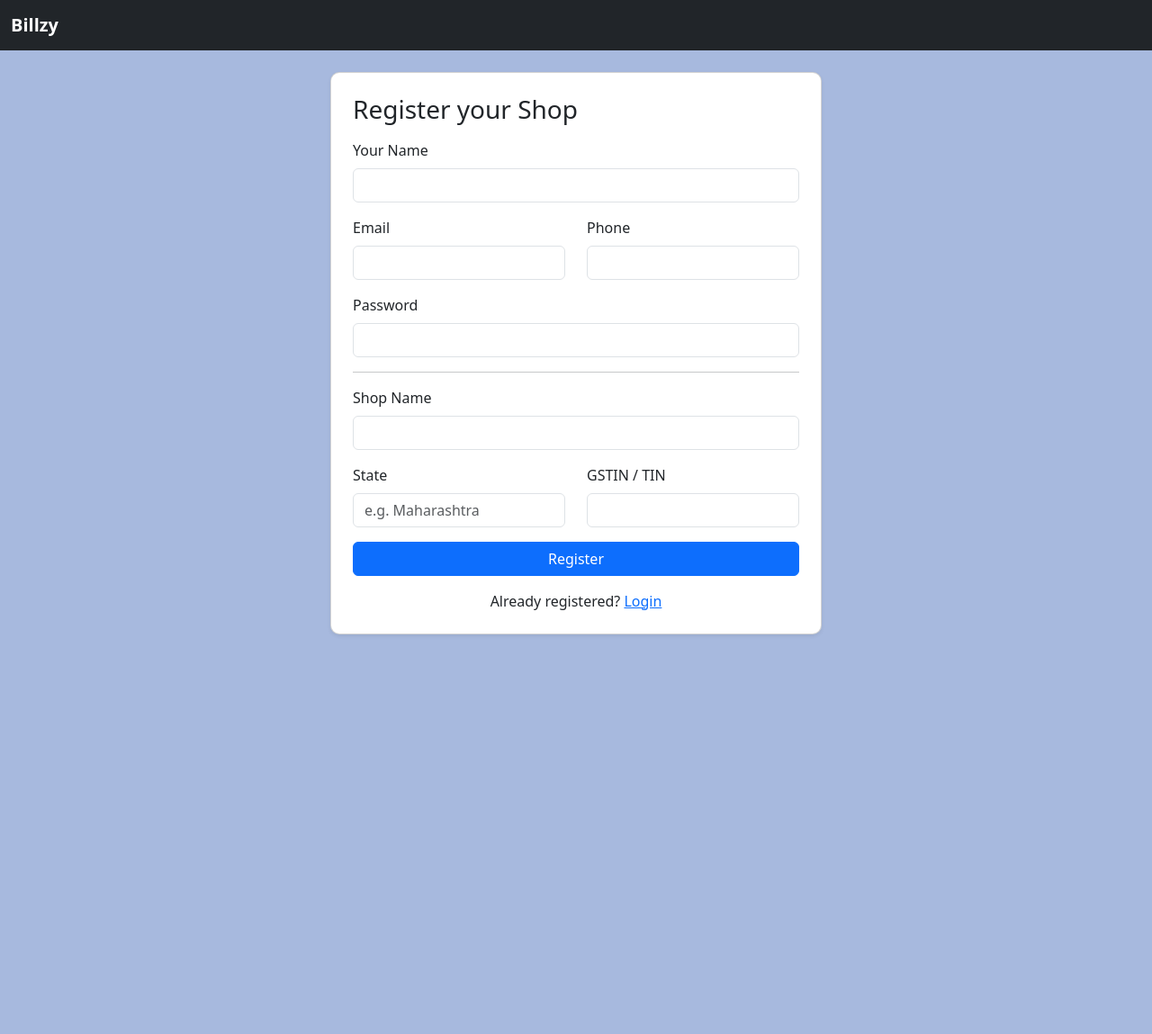
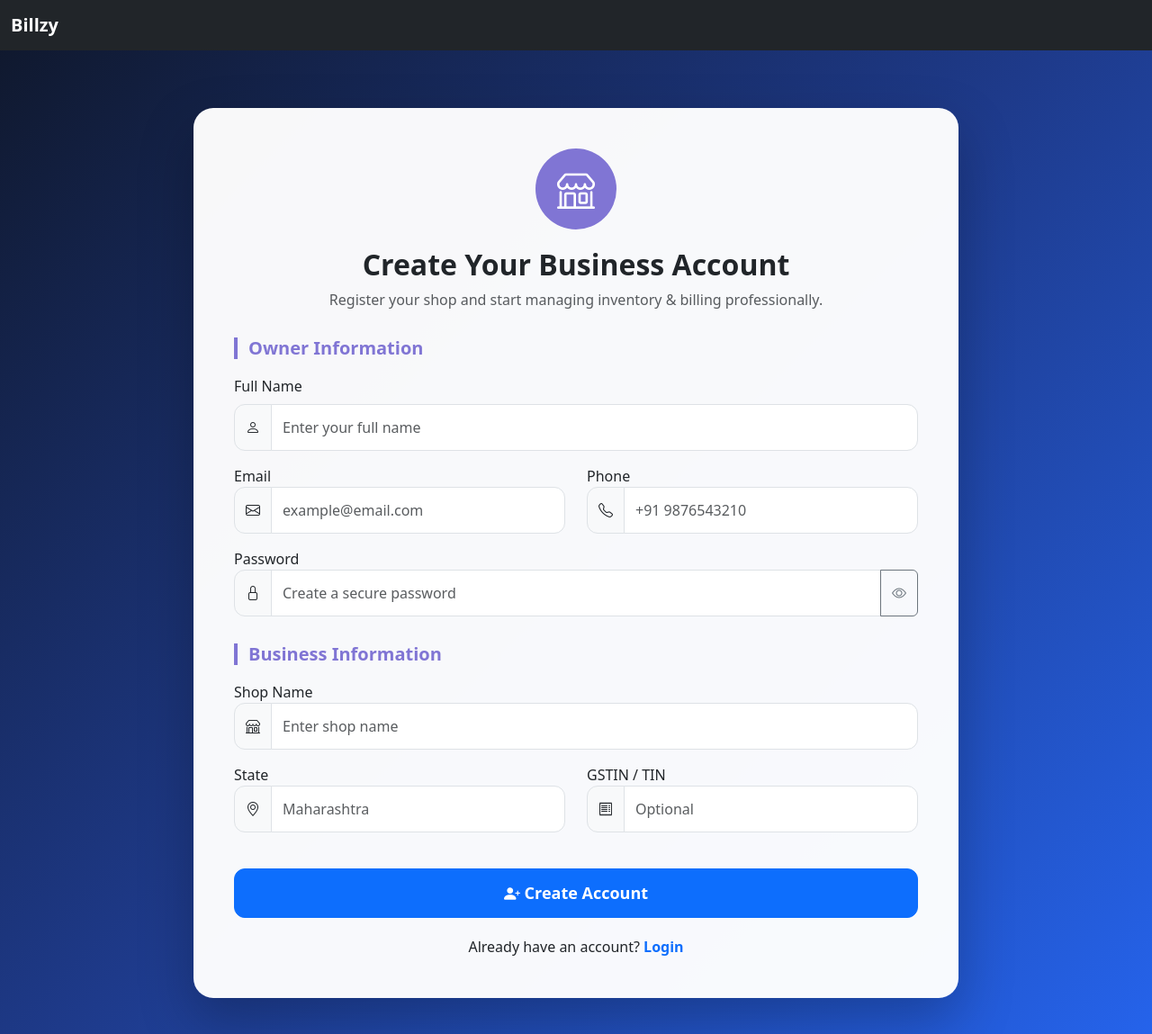
Before and after one commit to savita-ghatte/FYA_Billzy_Team2, a Flask app: page /register in a window 1280 px wide. Shown: the whole page at 90% size. Before the commit the page ends 706 px from the top, so only its background shows below. Run offline with Flask 3, Linux system fonts and the light colour scheme.

Commit message:
Update register.html

```diff
--- a/templates/register.html
+++ b/templates/register.html
@@ -1,52 +1,359 @@
 {% extends "base.html" %}
-{% block title %}Register{% endblock %}
+{% block title %}Register | Billzy{% endblock %}
+
 {% block content %}
-<div class="row justify-content-center">
-  <div class="col-md-6">
-    <div class="card shadow-sm">
-      <div class="card-body p-4">
-        <h3 class="mb-3">Register your Shop</h3>
+
+<link rel="stylesheet"
+href="https://cdn.jsdelivr.net/npm/bootstrap-icons@1.11.3/font/bootstrap-icons.min.css">
+
+<style>
+
+body{
+    background:linear-gradient(135deg,#0f172a,#1e3a8a,#2563eb);
+    min-height:100vh;
+}
+
+.register-container{
+    min-height:90vh;
+    display:flex;
+    align-items:center;
+    justify-content:center;
+    padding:40px 0;
+}
+
+.register-card{
+
+    width:100%;
+    max-width:850px;
+    border:none;
+    border-radius:22px;
+    background:rgba(255,255,255,.97);
+    box-shadow:0 25px 60px rgba(0,0,0,.25);
+
+}
+
+.card-body{
+    padding:45px;
+}
+
+.logo{
+
+    width:90px;
+    height:90px;
+    background:#8075d4;
+    color:white;
+    border-radius:50%;
+    display:flex;
+    justify-content:center;
+    align-items:center;
+    margin:auto;
+    font-size:42px;
+    margin-bottom:20px;
+
+}
+
+.section-title{
+
+    font-weight:700;
+    color:#8075d4;
+    margin:30px 0 18px;
+    border-left:4px solid #8075d4;
+    padding-left:12px;
+
+}
+
+.input-group-text{
+
+    background:#f8f9fa;
+    border-radius:12px 0 0 12px;
+
+}
+
+.form-control{
+
+    height:52px;
+    border-radius:0 12px 12px 0;
+
+}
+
+.form-control:focus{
+
+    border-color:#2563eb;
+    box-shadow:0 0 12px rgba(37,99,235,.2);
+
+}
+
+.btn-register{
+
+    height:55px;
+    border-radius:12px;
+    font-size:18px;
+    font-weight:600;
+    transition:.3s;
+
+}
+
+.btn-register:hover{
+
+    transform:translateY(-2px);
+    box-shadow:0 12px 25px rgba(37,99,235,.35);
+
+}
+
+.footer-text{
+
+    text-align:center;
+    margin-top:20px;
+
+}
+
+.footer-text a{
+
+    text-decoration:none;
+    font-weight:600;
+
+}
+
+.footer-text a:hover{
+
+    text-decoration:underline;
+
+}
+
+</style>
+
+<div class="container register-container">
+
+<div class="card register-card">
+
+<div class="card-body">
+
+<div class="logo">
+
+<i class="bi bi-shop"></i>
+
+</div>
+
+<h2 class="text-center fw-bold">
+Create Your Business Account
+</h2>
+
+<p class="text-center text-muted">
+Register your shop and start managing inventory & billing professionally.
+</p>
+
 <form method="POST">
+
+<h5 class="section-title">Owner Information</h5>
+
 <div class="mb-3">
-            <label class="form-label">Your Name</label>
-            <input type="text" name="name" class="form-control" required>
+
+<label class="form-label">Full Name</label>
+
+<div class="input-group">
+
+<span class="input-group-text">
+<i class="bi bi-person"></i>
+</span>
+
+<input
+type="text"
+name="name"
+class="form-control"
+placeholder="Enter your full name"
+required>
+
 </div>
+
+</div>
+
 <div class="row">
+
 <div class="col-md-6 mb-3">
-              <label class="form-label">Email</label>
-              <input type="email" name="email" class="form-control" required>
+
+<label>Email</label>
+
+<div class="input-group">
+
+<span class="input-group-text">
+<i class="bi bi-envelope"></i>
+</span>
+
+<input
+type="email"
+name="email"
+class="form-control"
+placeholder="example@email.com"
+required>
+
 </div>
+
+</div>
+
 <div class="col-md-6 mb-3">
-              <label class="form-label">Phone</label>
-              <input type="text" name="phone" class="form-control">
+
+<label>Phone</label>
+
+<div class="input-group">
+
+<span class="input-group-text">
+<i class="bi bi-telephone"></i>
+</span>
+
+<input
+type="text"
+name="phone"
+class="form-control"
+placeholder="+91 9876543210">
+
 </div>
+
 </div>
+
+</div>
+
 <div class="mb-3">
-            <label class="form-label">Password</label>
-            <input type="password" name="password" class="form-control" required>
+
+<label>Password</label>
+
+<div class="input-group">
+
+<span class="input-group-text">
+<i class="bi bi-lock"></i>
+</span>
+
+<input
+type="password"
+id="password"
+name="password"
+class="form-control"
+placeholder="Create a secure password"
+required>
+
+<button
+class="btn btn-outline-secondary"
+type="button"
+onclick="togglePassword()">
+
+<i class="bi bi-eye"></i>
+
+</button>
+
 </div>
-          <hr>
+
+</div>
+
+<h5 class="section-title">
+Business Information
+</h5>
+
 <div class="mb-3">
-            <label class="form-label">Shop Name</label>
-            <input type="text" name="shop_name" class="form-control" required>
+
+<label>Shop Name</label>
+
+<div class="input-group">
+
+<span class="input-group-text">
+<i class="bi bi-shop"></i>
+</span>
+
+<input
+type="text"
+name="shop_name"
+class="form-control"
+placeholder="Enter shop name"
+required>
+
 </div>
+
+</div>
+
 <div class="row">
+
 <div class="col-md-6 mb-3">
-              <label class="form-label">State</label>
-              <input type="text" name="state" class="form-control" placeholder="e.g. Maharashtra" required>
+
+<label>State</label>
+
+<div class="input-group">
+
+<span class="input-group-text">
+<i class="bi bi-geo-alt"></i>
+</span>
+
+<input
+type="text"
+name="state"
+class="form-control"
+placeholder="Maharashtra"
+required>
+
 </div>
+
+</div>
+
 <div class="col-md-6 mb-3">
-              <label class="form-label">GSTIN / TIN</label>
-              <input type="text" name="gstin" class="form-control">
+
+<label>GSTIN / TIN</label>
+
+<div class="input-group">
+
+<span class="input-group-text">
+<i class="bi bi-receipt"></i>
+</span>
+
+<input
+type="text"
+name="gstin"
+class="form-control"
+placeholder="Optional">
+
 </div>
+
 </div>
-          <button type="submit" class="btn btn-primary w-100">Register</button>
+
+</div>
+
+<div class="d-grid mt-4">
+
+<button
+class="btn btn-primary btn-register">
+
+<i class="bi bi-person-plus-fill"></i>
+
+Create Account
+
+</button>
+
+</div>
+
 </form>
-        <p class="mt-3 mb-0 text-center">
-          Already registered? <a href="{{ url_for('auth.login') }}">Login</a>
-        </p>
+
+<div class="footer-text">
+
+Already have an account?
+
+<a href="{{ url_for('auth.login') }}">
+Login
+</a>
+
 </div>
+
 </div>
+
 </div>
+
 </div>
+
+<script>
+
+function togglePassword(){
+
+const password=document.getElementById("password");
+
+password.type=password.type==="password"?"text":"password";
+
+}
+
+</script>
+
 {% endblock %}
```
Lines whose indentation alone changed are shown as unchanged.
